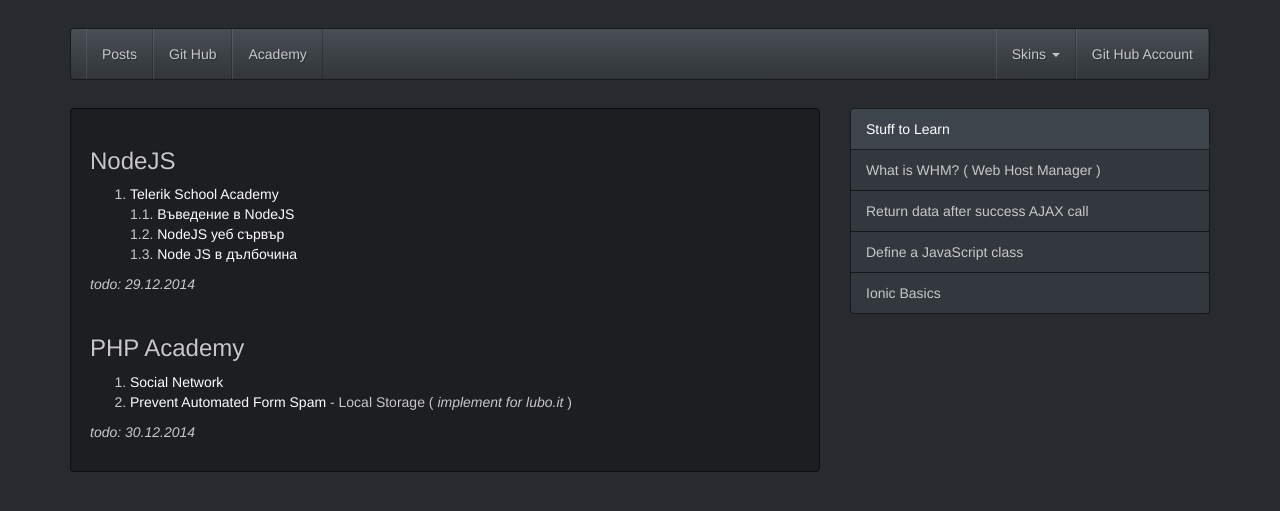
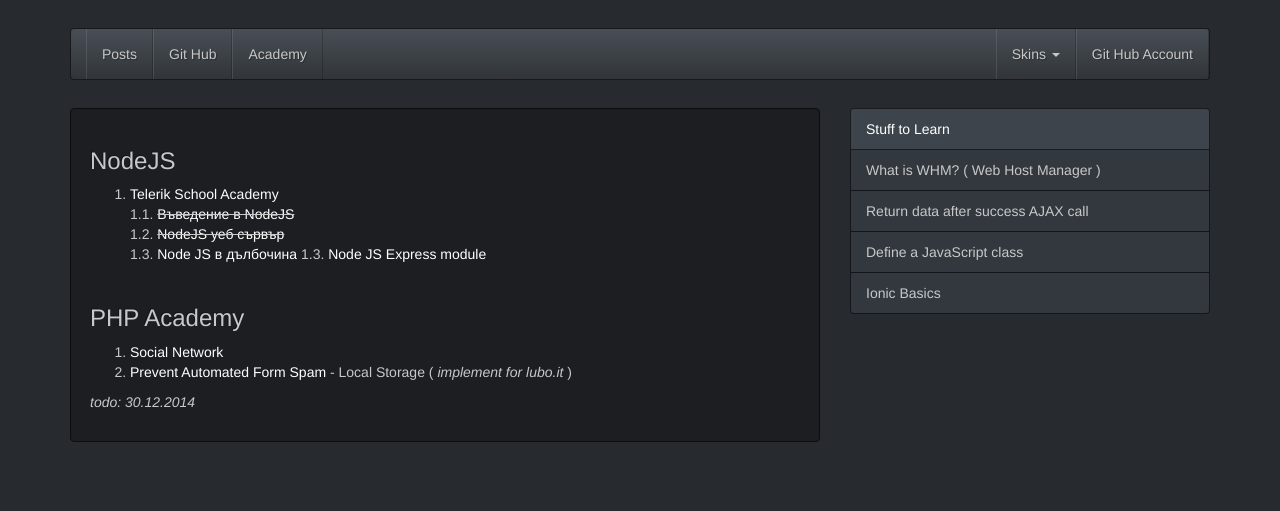
Before and after one commit to donvercety/donvercety.github.io, a Jekyll site: the page built from _posts/2014-12-28-stuff-to-learn.md, in a window 1280 px wide. Shown: the top 511 px of the page. Built offline with Jekyll 4.4.1, drawn with Linux system fonts in a browser that asks for light colours; nearby versions of some CDN libraries.

Commit message:
Update 2014-12-28-stuff-to-learn.md

```diff
--- a/_posts/2014-12-28-stuff-to-learn.md
+++ b/_posts/2014-12-28-stuff-to-learn.md
@@ -10,11 +10,10 @@ description: >
 ### NodeJS
 
 1. [Telerik School Academy](https://www.youtube.com/playlist?list=PLF4lVL1sPDSmiF3qBNkxOcAQOsGFMJhSd)
-1.1. [Въведение в NodeJS](https://www.youtube.com/watch?v=kqhTrYr0lOw&list=PLF4lVL1sPDSmiF3qBNkxOcAQOsGFMJhSd#t=2192)
-1.2. [NodeJS уеб сървър](https://www.youtube.com/watch?v=OQM7HptXBXA&list=PLF4lVL1sPDSmiF3qBNkxOcAQOsGFMJhSd&index=2)
+1.1. ~~[Въведение в NodeJS](https://www.youtube.com/watch?v=kqhTrYr0lOw)~~
+1.2. ~~[NodeJS уеб сървър](https://www.youtube.com/watch?v=OQM7HptXBXA)~~
 1.3. [Node JS в дълбочина](https://www.youtube.com/watch?v=qlNz_mrPni0&index=3&list=PLF4lVL1sPDSmiF3qBNkxOcAQOsGFMJhSd)
-
-*todo: 29.12.2014*
+1.3. [Node JS Express module](https://www.youtube.com/watch?v=tv3DsYIxU8c)
 
 ---
 
```
